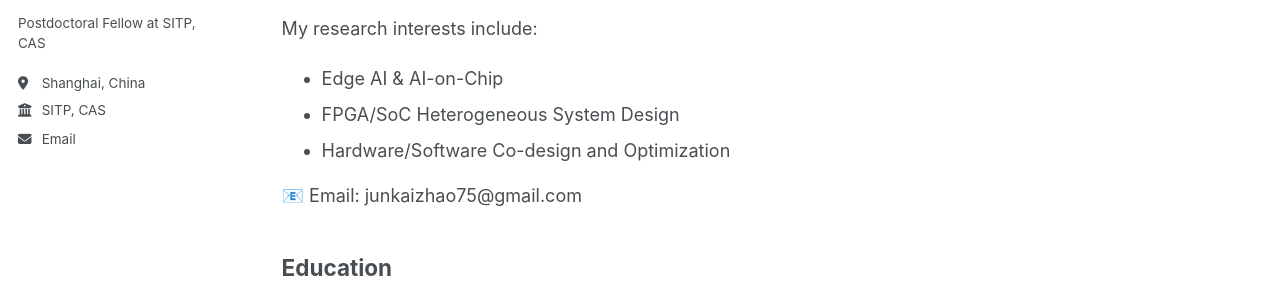
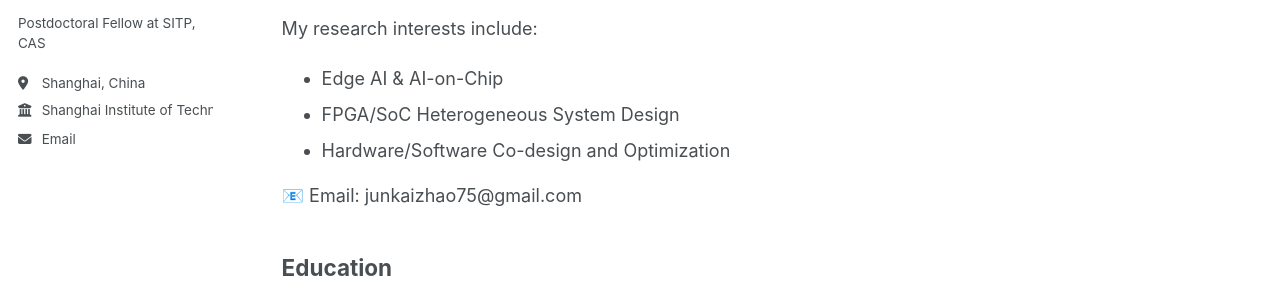
Before and after one commit to JK-hammer/junkai.github.io, a Jekyll site: the page built from _pages/about.md, in a window 1280 px wide. Shown: the part 264-558 px from the top of the page. Built offline with Jekyll 4.4.1, drawn with Linux system fonts in a browser that asks for light colours; a style sheet for code colours, icons or effects is not loaded.

Commit message:
Update _config.yml

```diff
--- a/_config.yml
+++ b/_config.yml
@@ -28,7 +28,7 @@ author:
   pronouns         : # example: "she/her"
   bio              : "Postdoctoral Fellow at SITP, CAS"
   location         : "Shanghai, China"
-  employer         : "SITP, CAS"
+  employer         : "Shanghai Institute of Technical Physics (SITP) of the Chinese Academy of Sciences (CAS)"
   uri              : # URL
   email            : "junkaizhao75@gmail.com"
 
```
